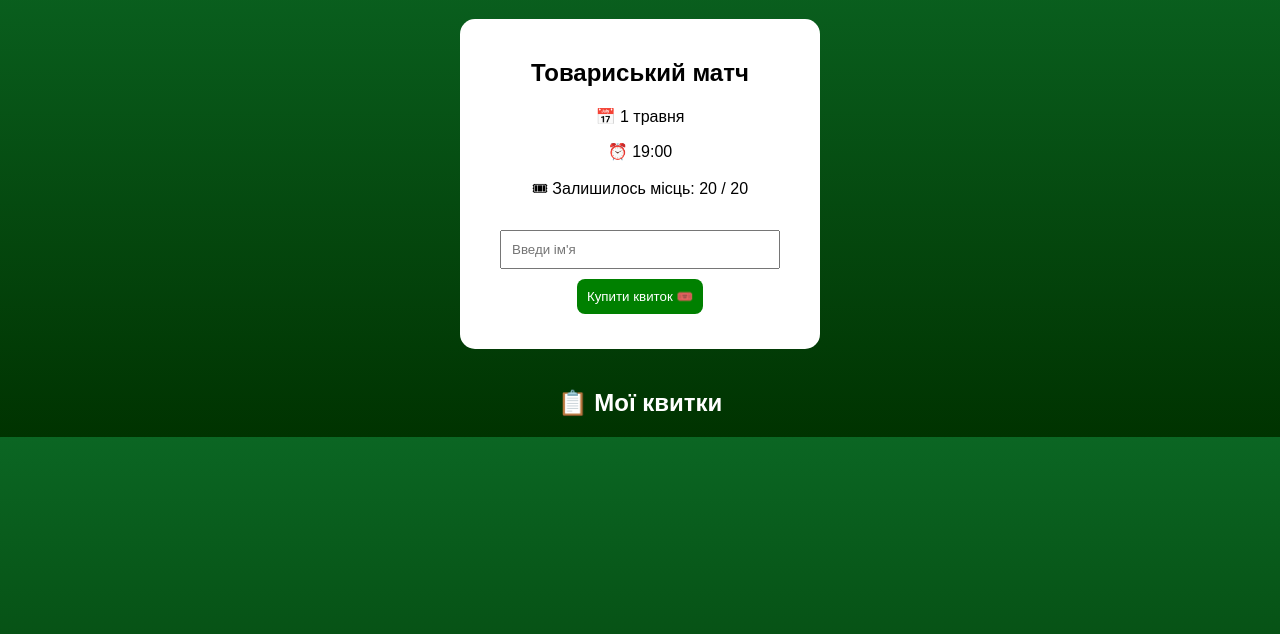
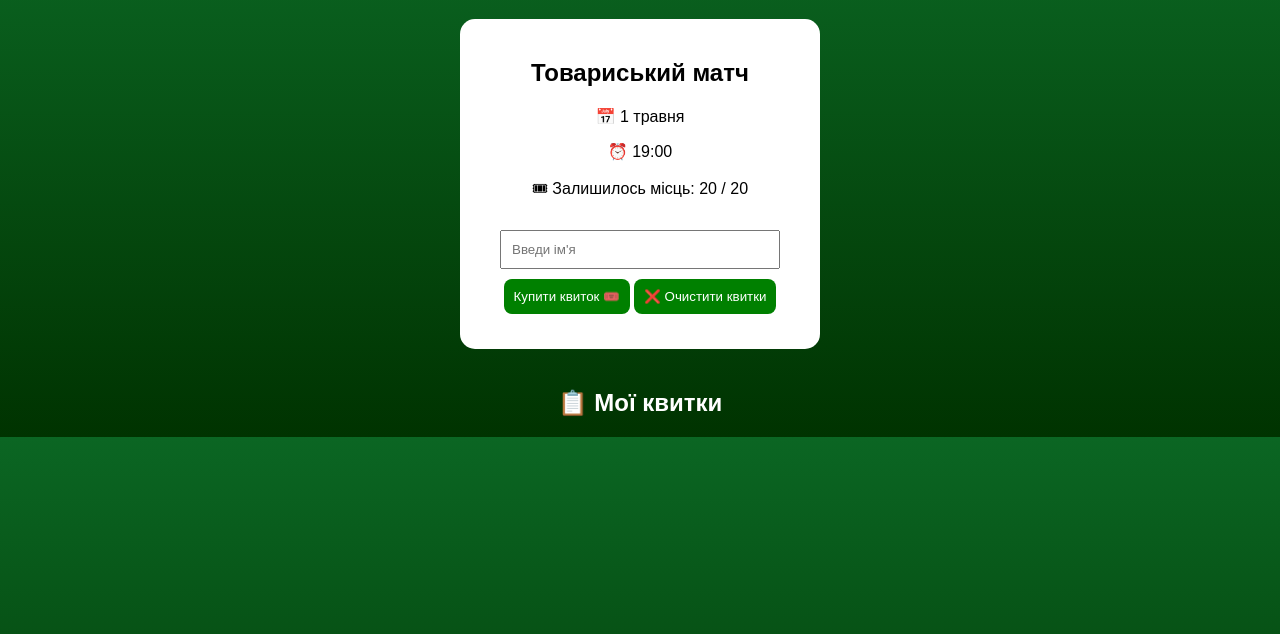
Before and after one commit to orgonizationfutball/Football_tickets, a plain HTML site: page index.html in a window 1280 px wide. Shown: the part 80-714 px from the top of the page. Drawn offline with Linux system fonts and the light colour scheme.

Commit message:
Update index.html

```diff
--- a/index.html
+++ b/index.html
@@ -59,6 +59,7 @@ button {
 
   <br>
   <button onclick="buy()">Купити квиток 🎟️</button>
+  <button onclick="reset()">❌ Очистити квитки</button>
 
   <div id="qrcode" class="qr"></div>
 </div>
```
